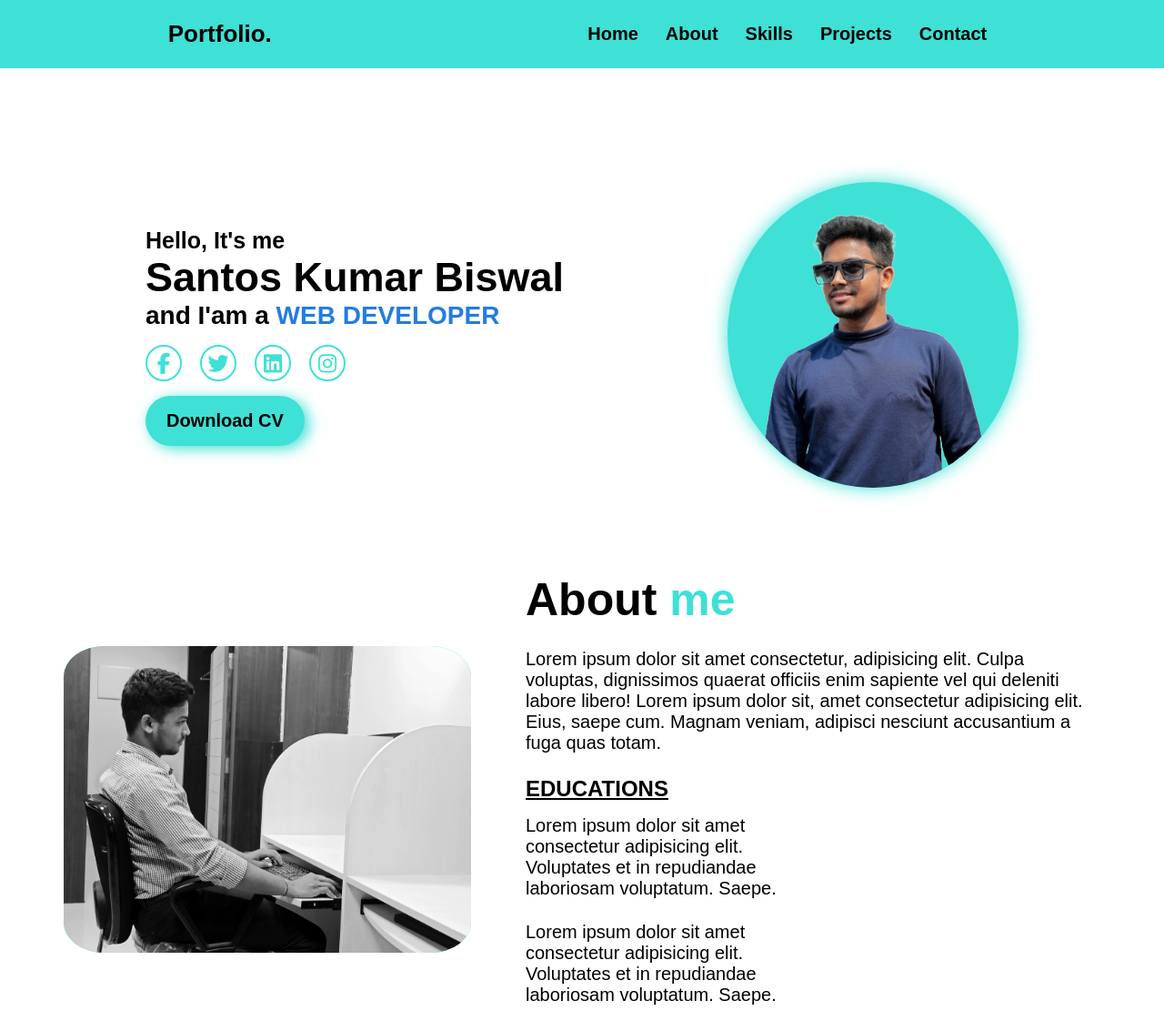
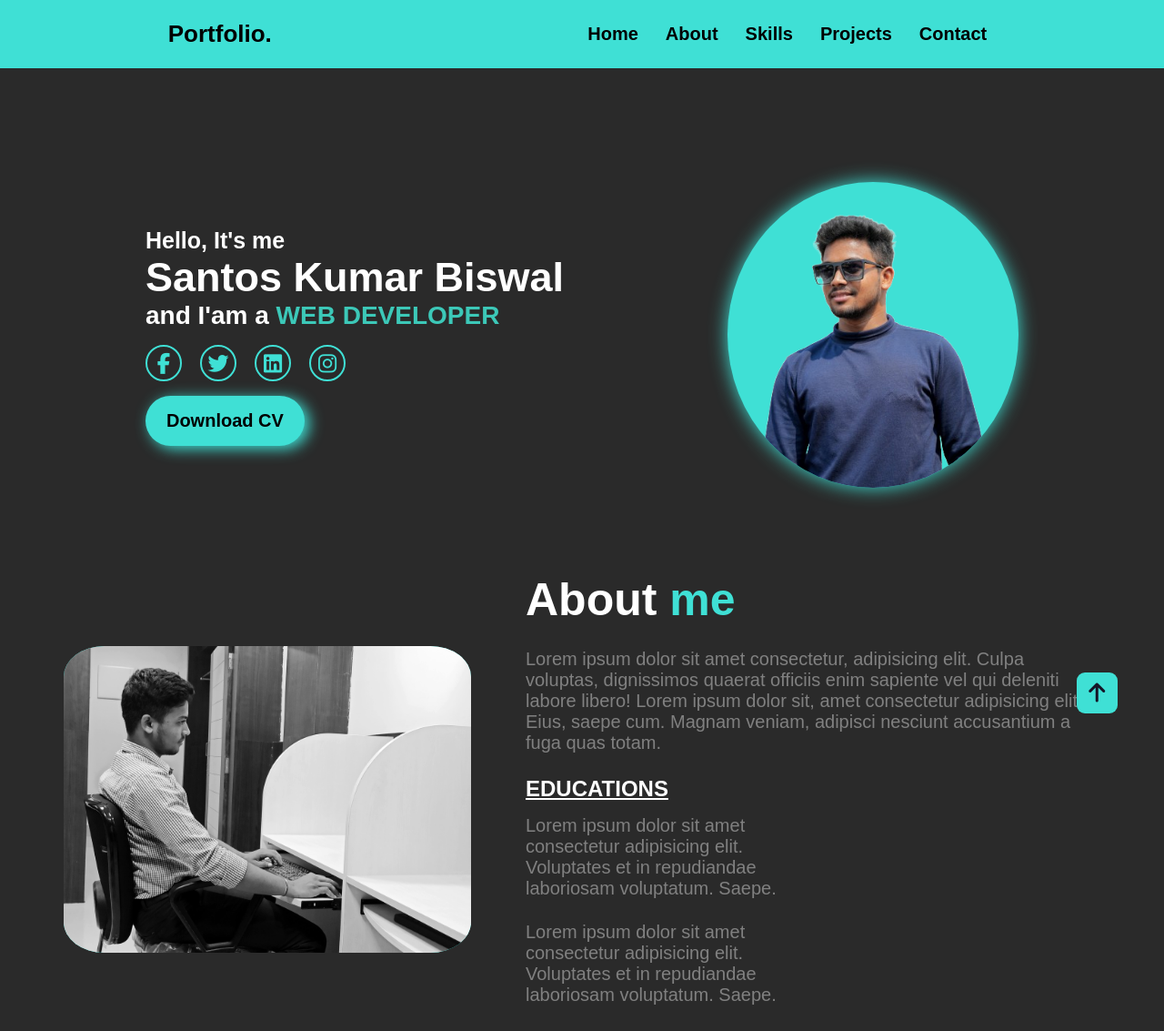
Before and after one commit to santos021/OIBSIP, a plain HTML site: page Task2/index.html in a window 1280 px wide. Shown: the top 1133 px of the page at 91% size. Drawn offline with Linux system fonts and the light colour scheme.

Commit message:
completed...

```diff
--- a/Task2/index.html
+++ b/Task2/index.html
@@ -103,7 +103,8 @@
 
                 <div class="project-content">
                     <h4>Calculator</h4>
-                    <p>Lorem ipsum dolor sit amet consectetur adipisicing elit. Voluptate fugiat ullam sapiente optio, iste iure.</p>
+                    <p>Lorem ipsum dolor sit amet consectetur adipisicing elit. Voluptate fugiat ullam sapiente optio,
+                        iste iure.</p>
                     <a href="#"><i class="fa-solid fa-up-right-from-square"></i></i></a>
                 </div>
             </div>
@@ -112,7 +113,8 @@
 
                 <div class="project-content">
                     <h4>Login Page</h4>
-                    <p>Lorem ipsum dolor sit amet consectetur adipisicing elit. Voluptate fugiat ullam sapiente optio, iste iure.</p>
+                    <p>Lorem ipsum dolor sit amet consectetur adipisicing elit. Voluptate fugiat ullam sapiente optio,
+                        iste iure.</p>
                     <a href="#"><i class="fa-solid fa-up-right-from-square"></i></i></a>
                 </div>
             </div>
@@ -121,7 +123,8 @@
 
                 <div class="project-content">
                     <h4>Netflix UI page</h4>
-                    <p>Lorem ipsum dolor sit amet consectetur adipisicing elit. Voluptate fugiat ullam sapiente optio, iste iure.</p>
+                    <p>Lorem ipsum dolor sit amet consectetur adipisicing elit. Voluptate fugiat ullam sapiente optio,
+                        iste iure.</p>
                     <a href="#"><i class="fa-solid fa-up-right-from-square"></i></i></a>
                 </div>
             </div>
@@ -130,7 +133,8 @@
 
                 <div class="project-content">
                     <h4>Landing page</h4>
-                    <p>Lorem ipsum dolor sit amet consectetur adipisicing elit. Voluptate fugiat ullam sapiente optio, iste iure.</p>
+                    <p>Lorem ipsum dolor sit amet consectetur adipisicing elit. Voluptate fugiat ullam sapiente optio,
+                        iste iure.</p>
                     <a href="#"><i class="fa-solid fa-up-right-from-square"></i></i></a>
                 </div>
             </div>
@@ -139,7 +143,8 @@
 
                 <div class="project-content">
                     <h4>Temp. convertor</h4>
-                    <p>Lorem ipsum dolor sit amet consectetur adipisicing elit. Voluptate fugiat ullam sapiente optio, iste iure.</p>
+                    <p>Lorem ipsum dolor sit amet consectetur adipisicing elit. Voluptate fugiat ullam sapiente optio,
+                        iste iure.</p>
                     <a href="#"><i class="fa-solid fa-up-right-from-square"></i></i></a>
                 </div>
             </div>
@@ -188,6 +193,16 @@
     <footer>
         copyright @2023 all right reserved
     </footer>
+
+    <div id="scroll-top" onclick="scrolltop()">
+        <span><i class="fa-solid fa-arrow-up"></i></span>
+    </div>
+    <script>
+        function scrolltop() {
+            let a = window.document;
+            a = location.href = '#home';
+        }
+    </script>
 </body>
 
 </html>
--- a/Task2/style2.css
+++ b/Task2/style2.css
@@ -7,7 +7,7 @@
 }
 
 body {
-    background-color: white;
+    background-color: #2a2a2a;
 
 }
 .navbar {
@@ -67,16 +67,19 @@ body {
 
 .contents h3 {
     font-size: 25px;
+    color: white;
 }
 .contents h1 {
     font-size: 45px;
     font-weight: bold;
+    color: white;
 }
 .contents h2 {
     font-size: 28px;
+    color: white;
 }
 .contents h2 span {
-    color: #237CE1;
+    color: #3fe0cede;
     text-transform: uppercase;
 }
 .social-media {
@@ -155,6 +158,7 @@ body {
 .about-me .heading {
     font-size: 50px;
     margin-bottom: 25px;
+    color: white;
 }
 .about-me span {
     color: #3fe0d5;
@@ -163,15 +167,18 @@ body {
 .about-me p {
     font-size: 20px;
     margin-bottom: 25px;
+    color: gray;
 }
 .about-me .education {
     /* border: 2px solid orangered; */
     width: 50%;
+    color: white;
 }
 .education h2 {
     text-decoration: underline;
     text-transform: uppercase;
     margin-bottom: 15px;
+    color: white;
 }
 
 .skills {
@@ -182,7 +189,7 @@ body {
 .skills h2 {
     text-align: center;
     font-size: 50px;
-    color: #000;
+    color: #ffffff;
     padding: 30px 0px 20px 0px;
     /* border: 2px solid rgb(0, 26, 255); */
 }
@@ -199,6 +206,7 @@ body {
 .t-skill h3 {
     margin: 5px ;
     font-size: 25px;
+    color: white;
 }
 .t-skill .bar {
     background: #c1c1c1;
@@ -249,6 +257,7 @@ section.projects {
     /* border: 2px solid red; */
     font-size: 50px;
     margin-bottom: 48px;
+    color: white;
     /* padding: 20px 0px 15px 0px */
 }
 
@@ -332,7 +341,7 @@ section.contact {
 
 .contact h2 {
     font-size: 50px;
-    color: black;
+    color: rgb(187, 187, 187);
     text-align: center;
     margin-bottom: 10px;
 }
@@ -359,7 +368,7 @@ form .input-box {
     outline: none;
     border-radius: 6px;
     font-size: 15px;
-    color: black;
+    color: rgb(255, 255, 255);
     margin: 12px 0;
 }
 
@@ -391,3 +400,21 @@ footer {
     color: black;
     padding: 10px;
 }
+
+#scroll-top {
+    background-color: #3fe0d5;
+    color: #151527;
+    padding: 9px;
+    border-radius: 9px;
+    width: 45px;
+    height: 45px;
+    position: fixed;
+    bottom: 1rem;
+    right: 4%;
+    font-size: 1.5rem;
+    display: flex;
+    justify-content: center;
+    align-items: center;
+    cursor: pointer;
+    z-index: 2000;
+}
--- a/Task3/style3.css
+++ b/Task3/style3.css
@@ -14,7 +14,7 @@ body {
     max-width: 30vw;
     padding: 20px;
     margin: 120px auto;
-    background: #9ce840c2;
+    background: #40e88ac2;
     border-radius: 2%;
 }
 .box h2 {
```
